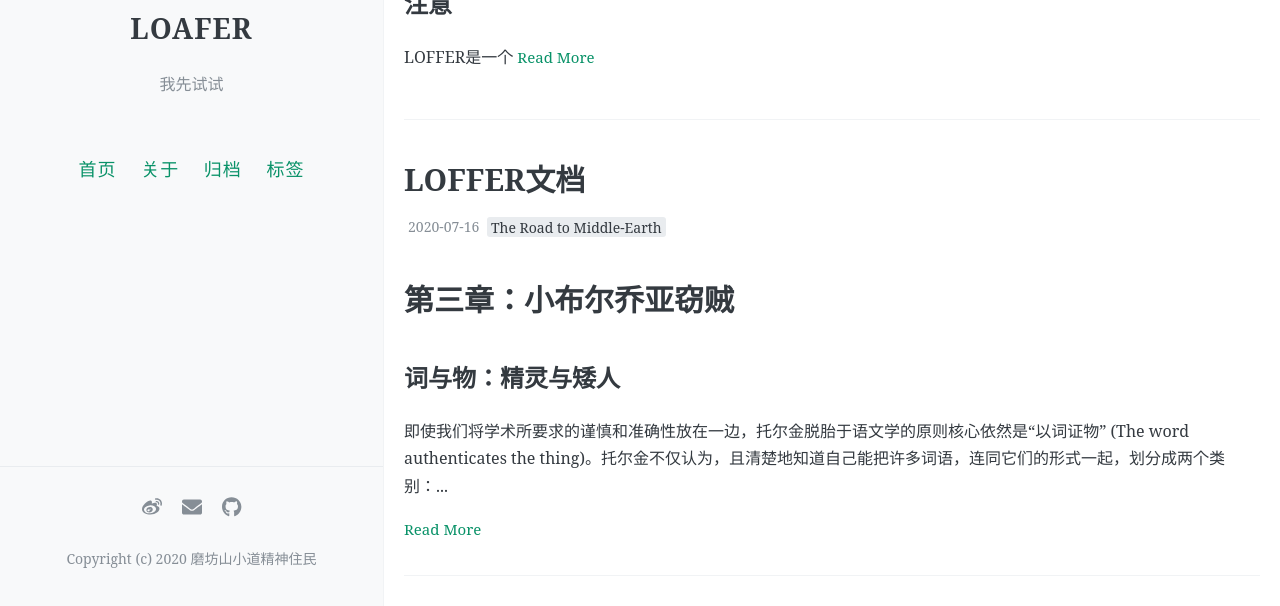
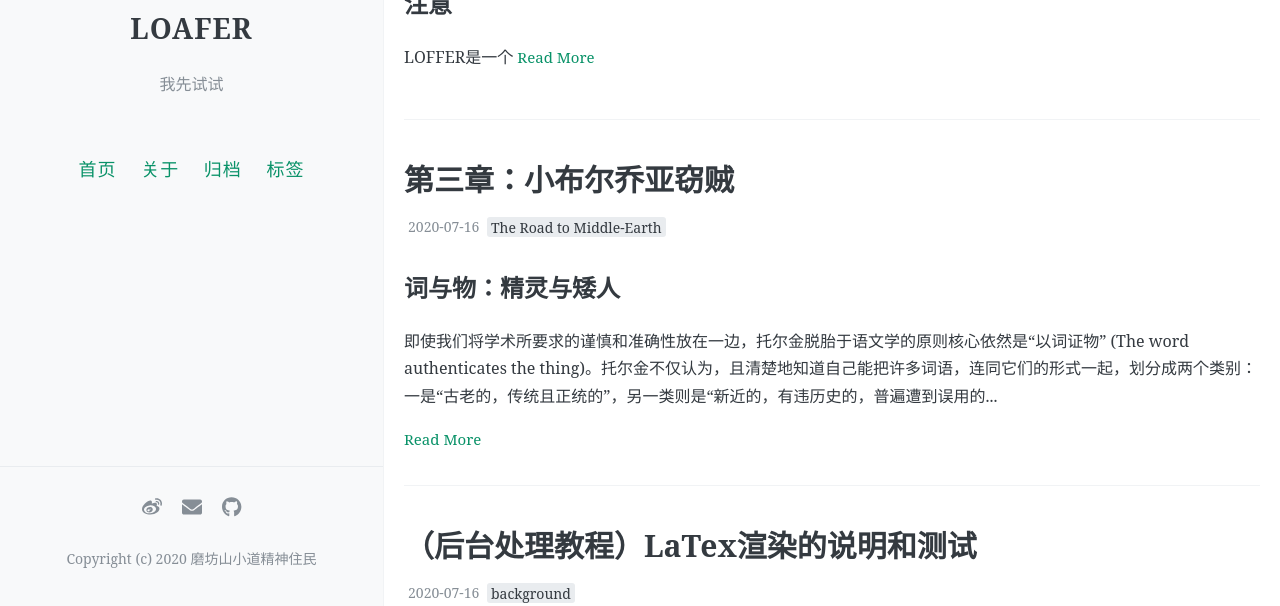
Before and after one commit to archerdominique/LOAFER, a Jekyll site: the page built from index.html, in a window 1280 px wide and 900 px high, cut to the strip 294-900 px from the top of the window. Built offline with Jekyll 4.4.1, drawn with Linux system fonts in a browser that asks for light colours; the list of posts is cut into pages by our own code; comment, search, counter and statistics services are not loaded; part of the change alters nothing that is shown.

Commit message:
Update 2020-07-16-Bourgeois-Burglar.md

```diff
--- a/_posts/2020-07-16-Bourgeois-Burglar.md
+++ b/_posts/2020-07-16-Bourgeois-Burglar.md
@@ -1,6 +1,6 @@
 ---
 layout: post
-title: LOFFER文档
+title: 第三章：小布尔乔亚窃贼
 date: 2020-07-16
 Author: ArcherD
 categories:
@@ -8,7 +8,6 @@ tags: [The Road to Middle-Earth]
 comments: true
 ---
 
-# 第三章：小布尔乔亚窃贼
 
 ## 词与物：精灵与矮人
 
```
